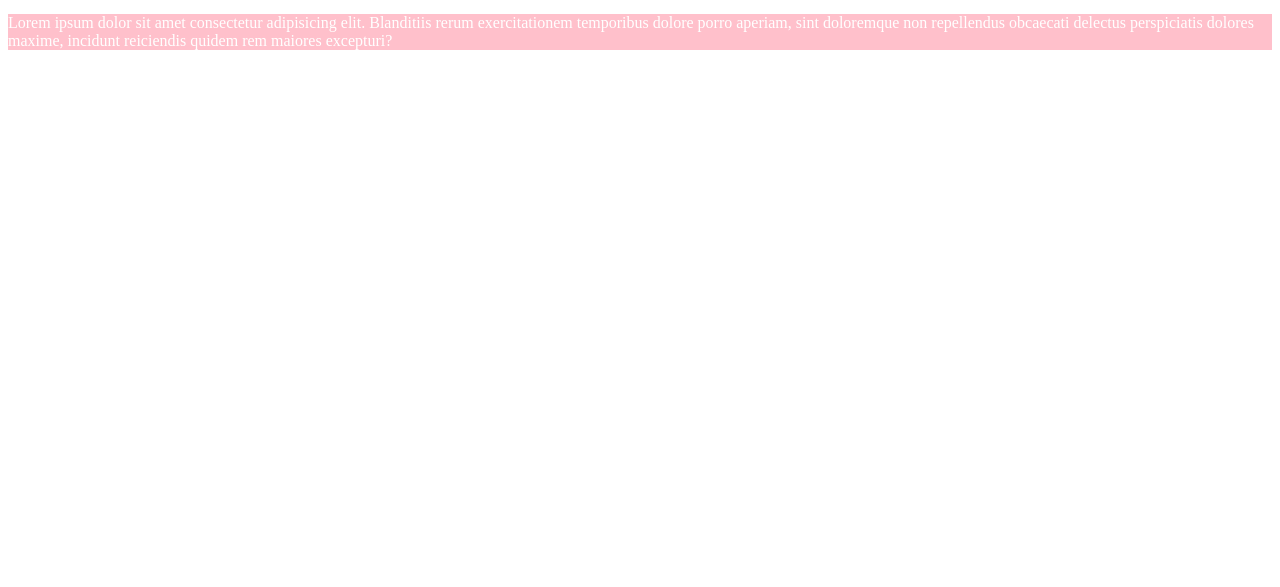
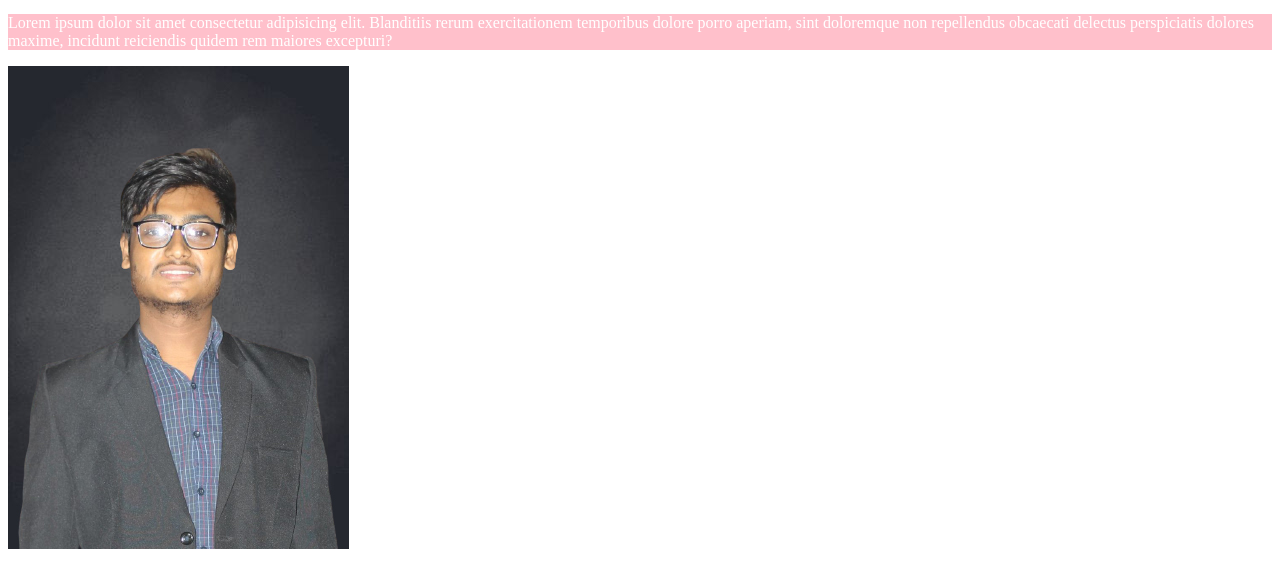
Before and after one commit to Amdadullah-Raihan/my-first-repo, a plain HTML site: page index.html in a window 1280 px wide. Shown: the part 47-634 px from the top of the page. Drawn offline with Linux system fonts and the light colour scheme.

Commit message:
image added

```diff
--- a/index.html
+++ b/index.html
@@ -10,5 +10,6 @@
 <body>
     <h1>Hello Github</h1>
     <p>Lorem ipsum dolor sit amet consectetur adipisicing elit. Blanditiis rerum exercitationem temporibus dolore porro aperiam, sint doloremque non repellendus obcaecati delectus perspiciatis dolores maxime, incidunt reiciendis quidem rem maiores excepturi?</p>
+    <img src="images/raihan.jpg" alt="" id="raihan">
 </body>
 </html>
--- a/style.css
+++ b/style.css
@@ -7,3 +7,6 @@ p{
     background:pink;
     color: white;
 }
+#raihan{
+    text-align: center;
+}
```
Also changed, not shown: images/raihan.jpg (added).
